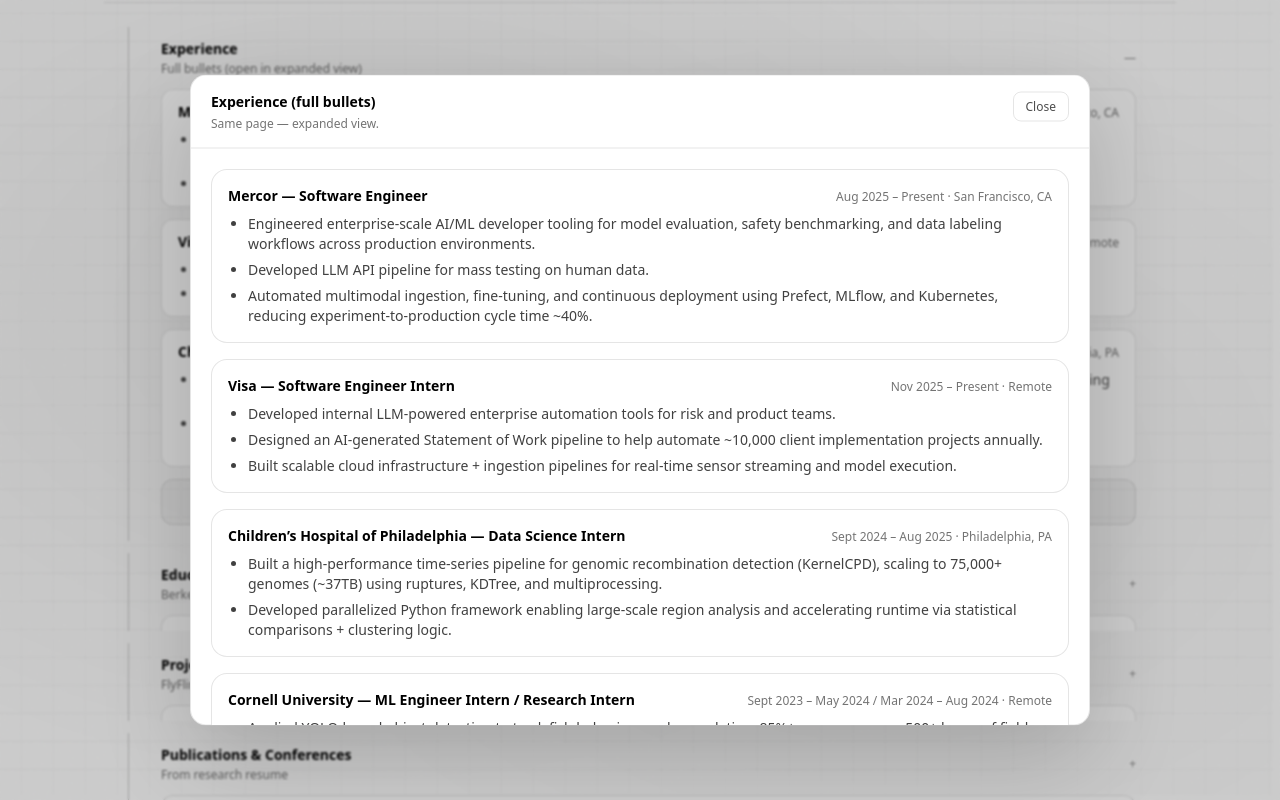
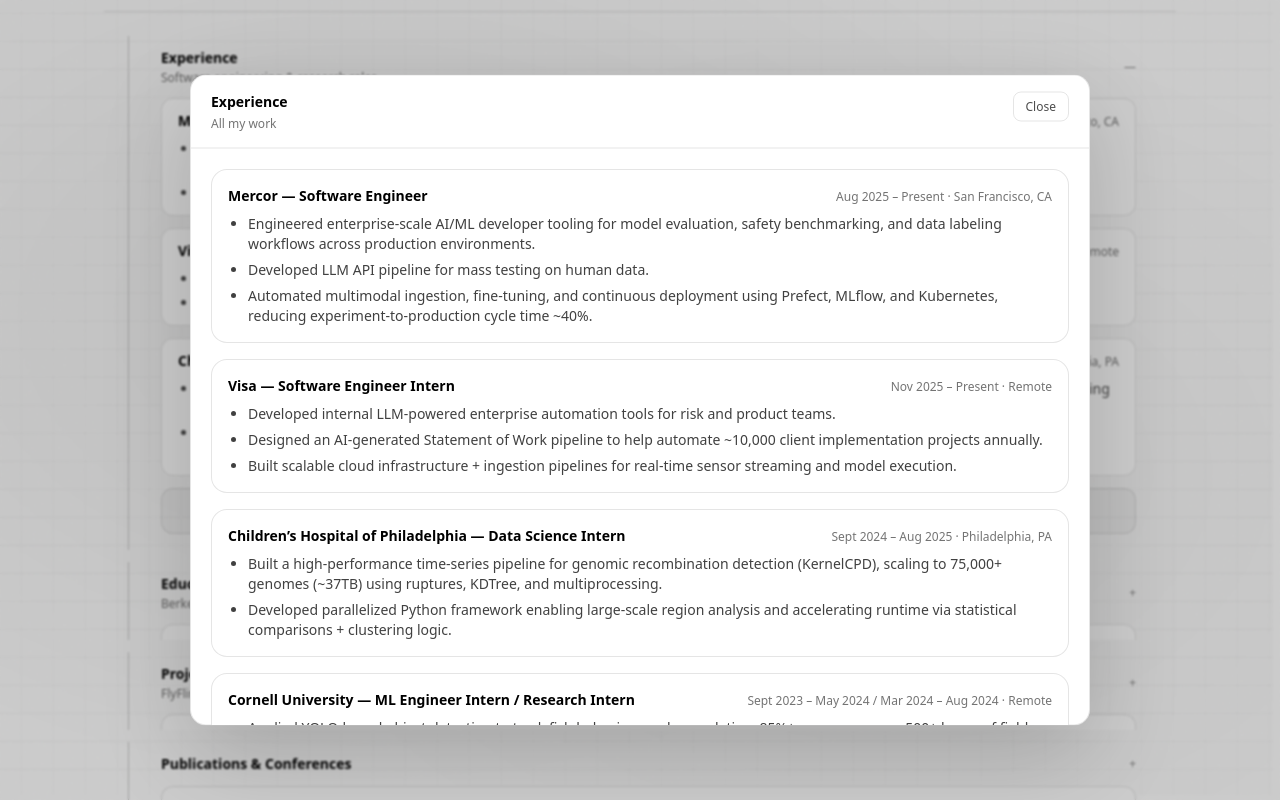
Before and after one commit to Srujyama/PersonalWebsite, a React (Vite) app: page / in a window 1280 px wide. Both pictures are taken after a click on the button "Expand all experience →". Built offline with nearby package versions, Linux system fonts and the light colour scheme.

Commit message:
Add files via upload

```diff
--- a/src/App.jsx
+++ b/src/App.jsx
@@ -113,7 +113,7 @@
                 <div className="flex items-start justify-between gap-6 px-5 py-4 border-b border-black/10">
                     <div>
                         <div className="text-sm font-semibold text-black">{title}</div>
-                        <div className="text-xs text-black/55 mt-1">Same page — expanded view.</div>
+                        <div className="text-xs text-black/55 mt-1">All my work</div>
                     </div>
                     <button
                         type="button"
@@ -359,7 +359,7 @@
                     <div className="p-6 grid gap-3">
                         <Section
                             title="Experience"
-                            hint="Full bullets (open in expanded view)"
+                            hint="Software engineering & research roles"
                             open={openKey === "experience"}
                             onToggle={() => setOpenKey(openKey === "experience" ? "" : "experience")}
                         >
@@ -394,7 +394,7 @@
 
                         <Section
                             title="Education"
-                            hint="Berkeley (CS + MCB/CS)"
+                            hint="Berkeley CS + MCB"
                             open={openKey === "education"}
                             onToggle={() => setOpenKey(openKey === "education" ? "" : "education")}
                         >
@@ -443,7 +443,7 @@
 
                         <Section
                             title="Publications & Conferences"
-                            hint="From research resume"
+                            hint=""
                             open={openKey === "pubs"}
                             onToggle={() => setOpenKey(openKey === "pubs" ? "" : "pubs")}
                         >
@@ -496,7 +496,7 @@
             </main>
 
             {/* Expanded content modal */}
-            <Modal open={modal === "experience"} title="Experience (full bullets)" onClose={closeModal}>
+            <Modal open={modal === "experience"} title="Experience" onClose={closeModal}>
                 <div className="space-y-4">
                     {experience.map((e) => (
                         <div key={e.org} className="rounded-2xl border border-black/10 bg-white p-4">
```
